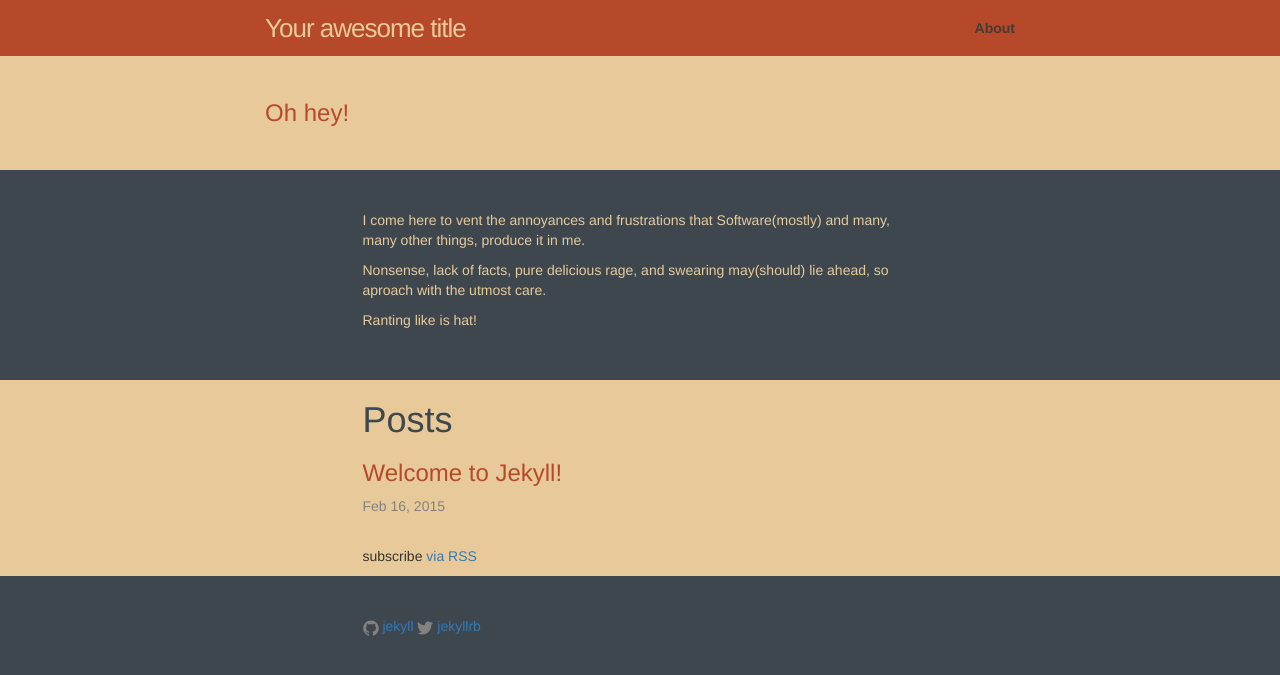
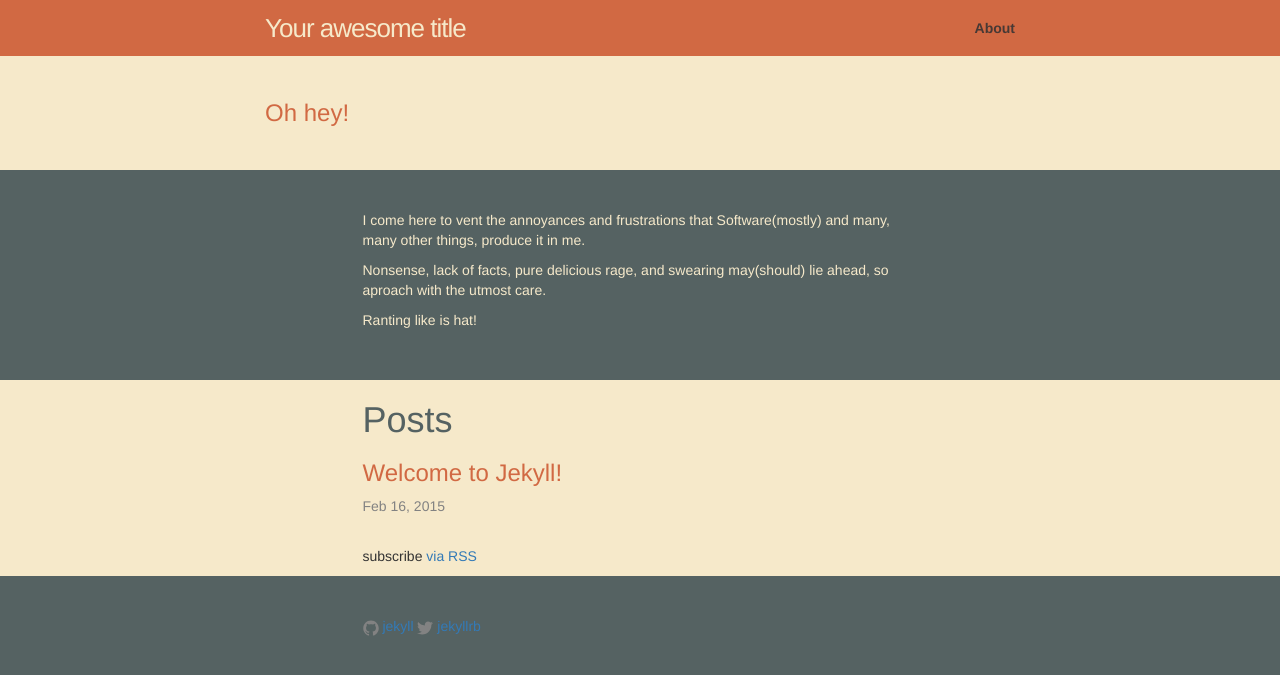
Before and after one commit to aldoutrera/aldoutrera.github.io, a Jekyll site: the page built from index.html, in a window 1280 px wide. Shown: the top 675 px of the page. Built offline with Jekyll 4.4.1, drawn with Linux system fonts in a browser that asks for light colours.

Commit message:
Cambiando colores

```diff
--- a/css/main.scss
+++ b/css/main.scss
@@ -2,8 +2,6 @@
 # Only the main Sass file needs front matter (the dashes are enough)
 ---
 @charset "utf-8";
-
-
 
 // Our variables
 $base-font-family: Helvetica, Arial, sans-serif;
@@ -28,12 +26,10 @@ $on-palm:          600px;
 $on-laptop:        800px;
 
 // Colors
-$background: #3E474E;
-$highlight: #E8CA9A;
-$standout: #B7492B;
-$soft_shadow: #CEB18B;
+$background: #556262;
+$highlight: #F6E9CA;
+$standout: #D16943;
 $dark_shadow: #473935;
-$reading_background: #F5F5F5;
 
 // Using media queries with like this:
 // @include media-query($on-palm) {
```
